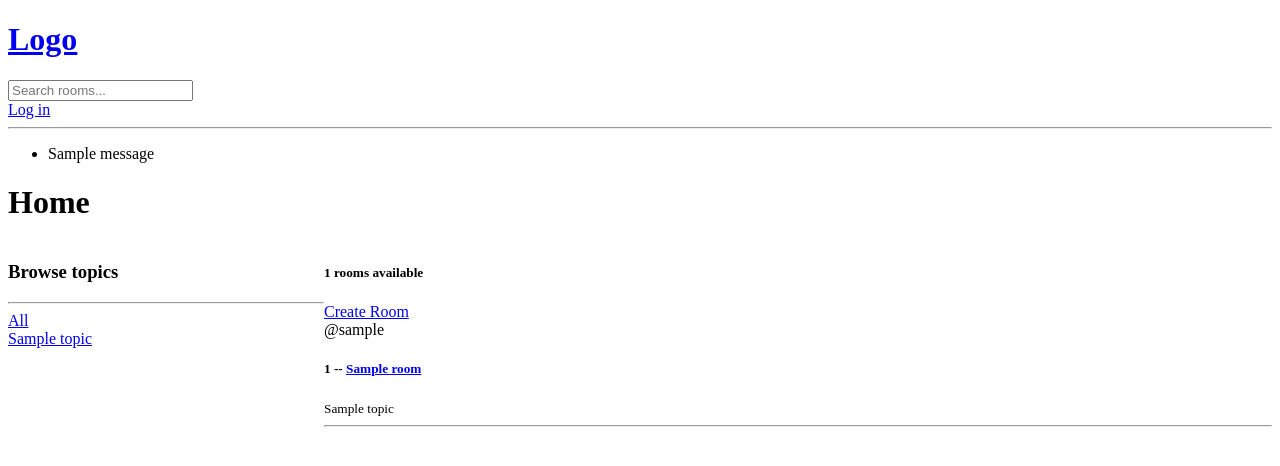
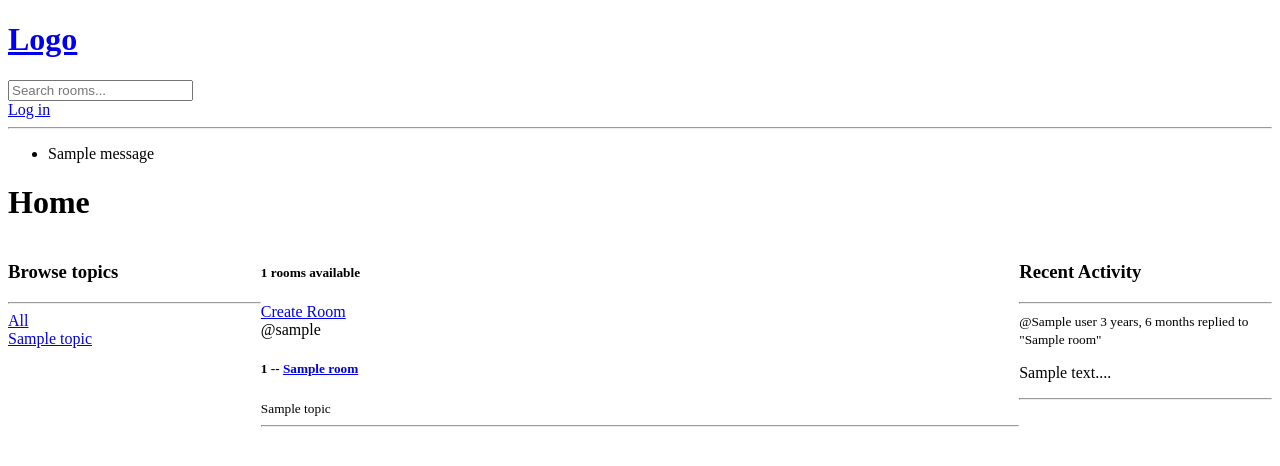
Before and after one commit to boconrads/studyrooms, a Django app: template base/templates/base/home.html in a window 1280 px wide. Shown: the top 466 px of the page. Run offline with Django 3.2, Linux system fonts and the light colour scheme; the template is opened without the code that fills it: most values are stand-ins (such as "Sample title", 1, 10 or a date in 2020); one stand-in notice (Sample message) is shown.

Commit message:
add activity feed with latest messages, filtered per topic

```diff
--- a/base/models.py
+++ b/base/models.py
@@ -33,5 +33,8 @@ class Message(models.Model):
     updated = models.DateTimeField(auto_now=True)
     created = models.DateTimeField(auto_now_add=True)
 
+    class Meta:
+        ordering = ['-updated', '-created']
+
     def __str__(self):
-        return self.body
+        return self.body[0:50]
--- a/base/templates/base/home.html
+++ b/base/templates/base/home.html
@@ -5,7 +5,7 @@
 <style>
     .home-container {
         display: grid;
-        grid-template-columns: 1fr 3fr;
+        grid-template-columns: 1fr 3fr 1fr;
     }
 </style>
 
@@ -48,6 +48,24 @@
         {% endfor %}
     </div>
 
+    <div>
+        <h3>Recent Activity</h3>
+        <hr />
+        {% for message in room_messages %}
+            <div>
+                <small>@{{ message.user }} {{ message.created|timesince }} </small>
+                <small>replied to "{{ message.room }}"</small>
+
+                <p>{{ message }}...</p>
+
+                {% if request.user == message.user %}
+                <a href="{% url 'delete-message' message.id %}">Delete</a>
+            {% endif %}
+            <hr />
+            </div>
+        {% endfor %}
+    </div>
+
 </div>
 
 {% endblock content %}
--- a/base/views.py
+++ b/base/views.py
@@ -74,7 +74,8 @@ def home(request):
 
     topics = Topic.objects.all
     room_count = rooms.count()
-    context =  {'rooms': rooms, 'topics': topics, 'room_count': room_count}
+    room_messages = Message.objects.filter(Q(room__name__icontains=q)) #this is filtering messages that contains the room name. so only messages sent in room will be visible in activity feed
+    context =  {'rooms': rooms, 'topics': topics, 'room_count': room_count, 'room_messages': room_messages}
     return render(request, 'base/home.html', context)
 
 def room(request, pk):
```
